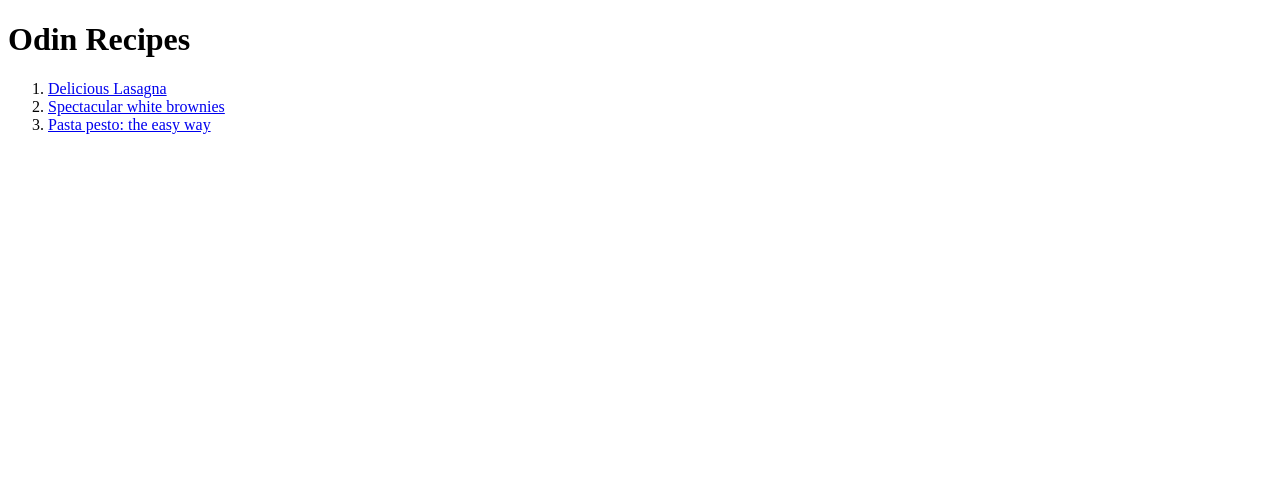
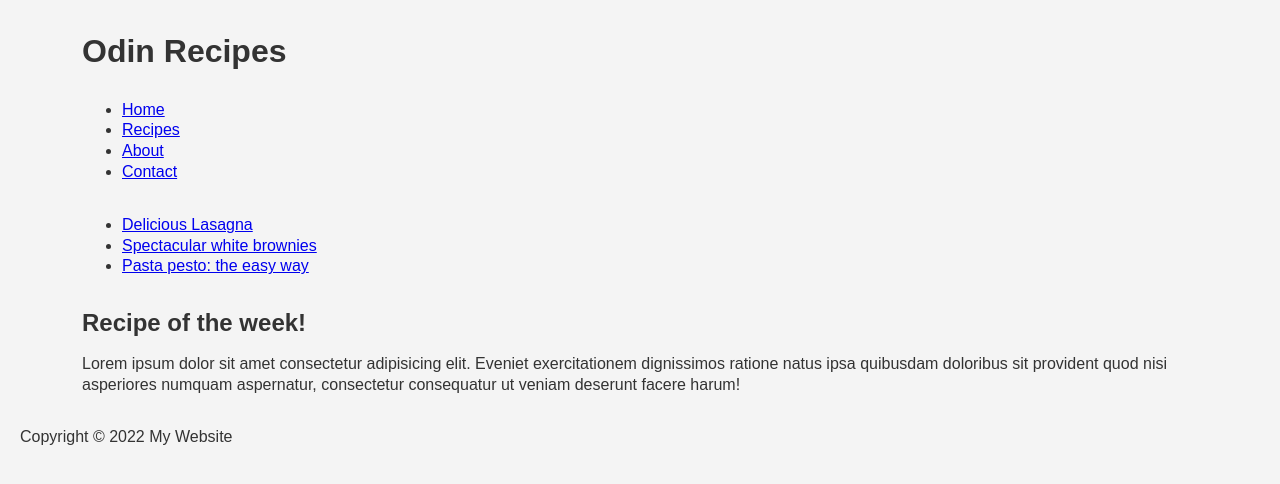
Before and after one commit to juulDEbeer/odin-recipe, a plain HTML site: page index.html in a window 1280 px wide. Drawn offline with Linux system fonts and the light colour scheme.

Commit message:
added semantic html elements to html file and gave body css elements

```diff
--- a/index.html
+++ b/index.html
@@ -4,20 +4,55 @@
     <meta charset="UTF-8">
     <meta http-equiv="X-UA-Compatible" content="IE=edge">
     <meta name="viewport" content="width=device-width, initial-scale=1.0">
-    <title>Document</title>
+    <link rel="stylesheet" href="styles.css">
+    <title>Julian's Recipes</title>
 </head>
 <body>
-    <h1>Odin Recipes</h1>
-    <ol>
-        <li>
-            <a href="recipes/lasagna.html">Delicious Lasagna</a>
-        </li>
-        <li>
-            <a href="recipes/whitebrownies.html">Spectacular white brownies</a>
-        </li>
-        <li>
-            <a href="recipes/pastapesto.html">Pasta pesto: the easy way</a>
-        </li>
-    </ol>
+    <Header id="mainheader">
+        <div class="container">
+            <h1>Odin Recipes</h1>
+        </div>
+    </Header>
+
+    <nav id="navbar">
+        <div class="container">
+            <ul>
+                <li><a href="#">Home</a></li>
+                <li><a href="#">Recipes</a></li>
+                <li><a href="#">About</a></li>
+                <li><a href="#">Contact</a></li>
+            </ul>
+        </div>
+    </nav>
+
+    <div class="container">
+        <section id="showcase">
+        <ul>
+            <li><a href="recipes/lasagna.html">Delicious Lasagna</a></li>
+
+            <li> <a href="recipes/whitebrownies.html">Spectacular white brownies</a></li>
+
+            <li><a href="recipes/pastapesto.html">Pasta pesto: the easy way</a> </li>
+        </ul>
+        </section>
+    </div>
+
+    <div class="container">
+        <aside id="sidebar">
+            <h2>Recipe of the week!</h2>
+            <p>Lorem ipsum dolor sit amet consectetur adipisicing elit. Eveniet exercitationem dignissimos ratione natus ipsa quibusdam doloribus sit provident quod nisi asperiores numquam aspernatur, consectetur consequatur ut veniam deserunt facere harum!</p>
+        </aside>
+
+    </div>
+
+
+
+
+
+    <footer id="mainfooter">
+        <p>Copyright &copy; 2022 My Website</p>
+    </footer>
+
+
 </body>
 </html>
--- /dev/null
+++ b/styles.css
@@ -0,0 +1,14 @@
+body{
+    font-family: Arial, Helvetica, sans-serif;
+    font-size: 16px;
+    background-color: #f4f4f4;
+    color: #333;
+    line-height: 1.3em;
+    margin: 20px;
+}
+
+.container{
+    width: 90%;
+    margin: auto;
+    overflow: hidden;
+}
```
